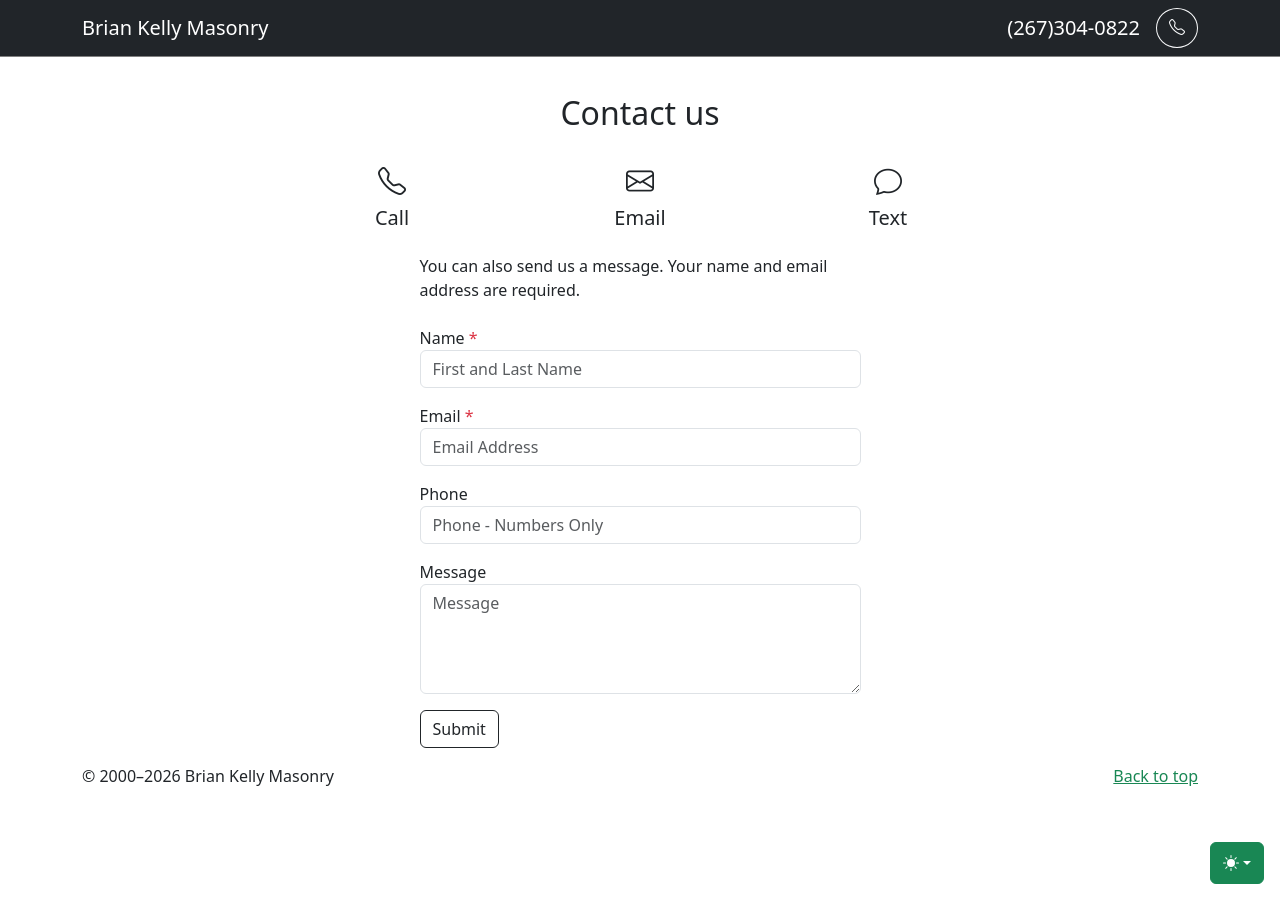
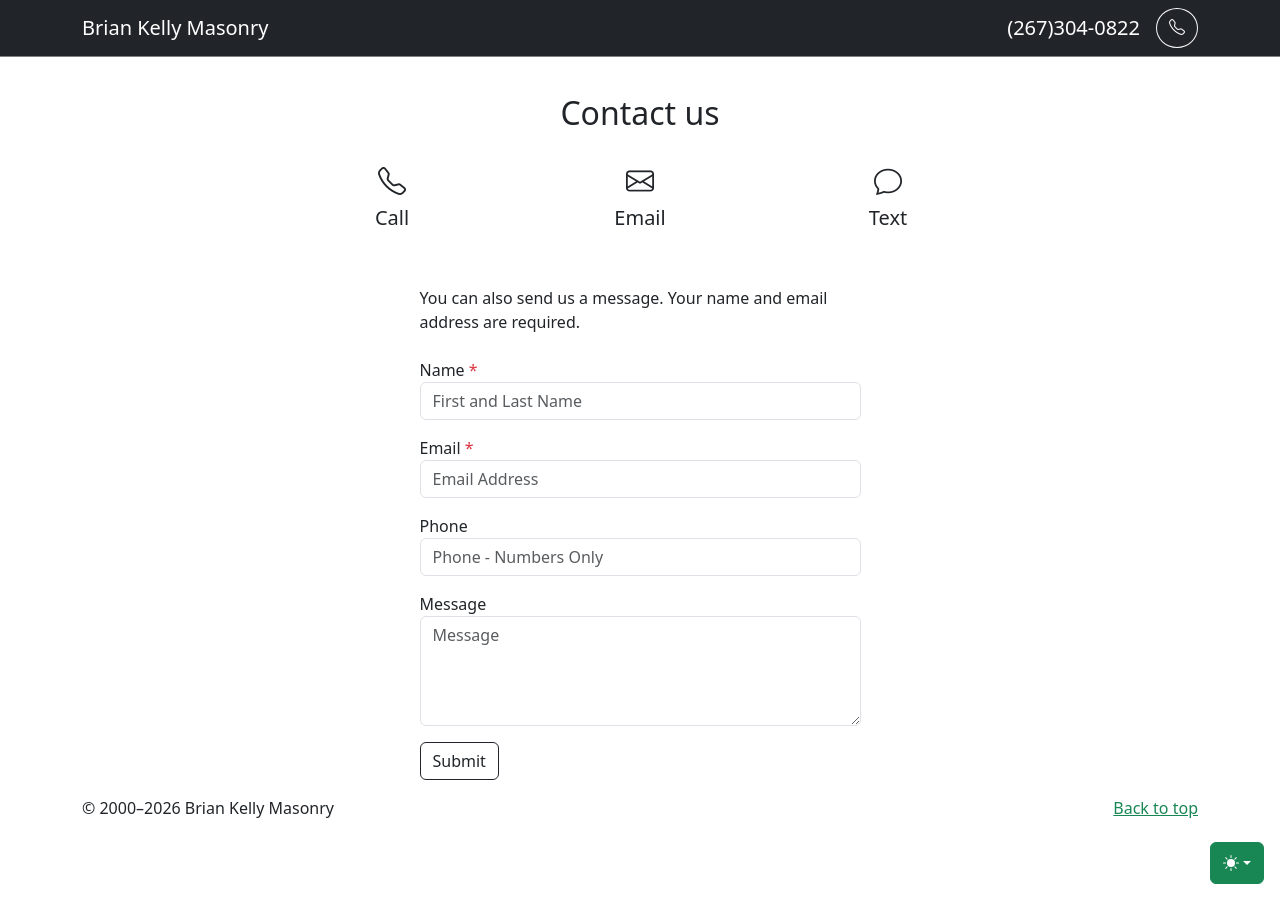
Before and after one commit to ryanbyoung/briankellymasonry, a Jekyll site: the page built from index.html, in a window 1280 px wide and 900 px high, scrolled down 2429 px. Built offline with Jekyll 4.4.1, drawn with Linux system fonts in a browser that asks for light colours; nearby versions of some CDN libraries.

Commit message:
Update index.html

```diff
--- a/index.html
+++ b/index.html
@@ -149,8 +149,8 @@
               </div>
             </div>
             <!-- -->
-            <div class="row justify-content-lg-center">
-              <div class="col-11 col-sm-10 col-md-8 col-lg-6 col-xl-5 col-xxl-5 pt-3">
+            <div class="row justify-content-center">
+              <div class="col-11 col-sm-10 col-md-8 col-lg-6 col-xl-5 col-xxl-5 pt-5">
                 <p>You can also send us a message. Your name and email address are required.</p>
                 <form id="contact-form">
                   <fieldset>
```
